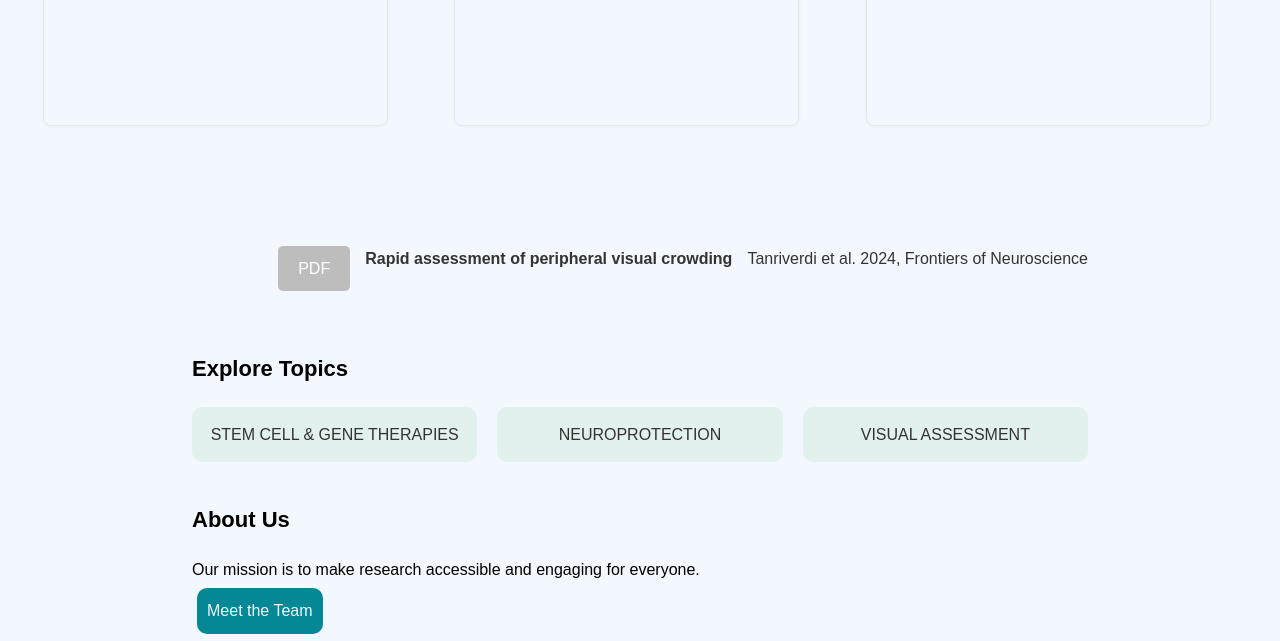
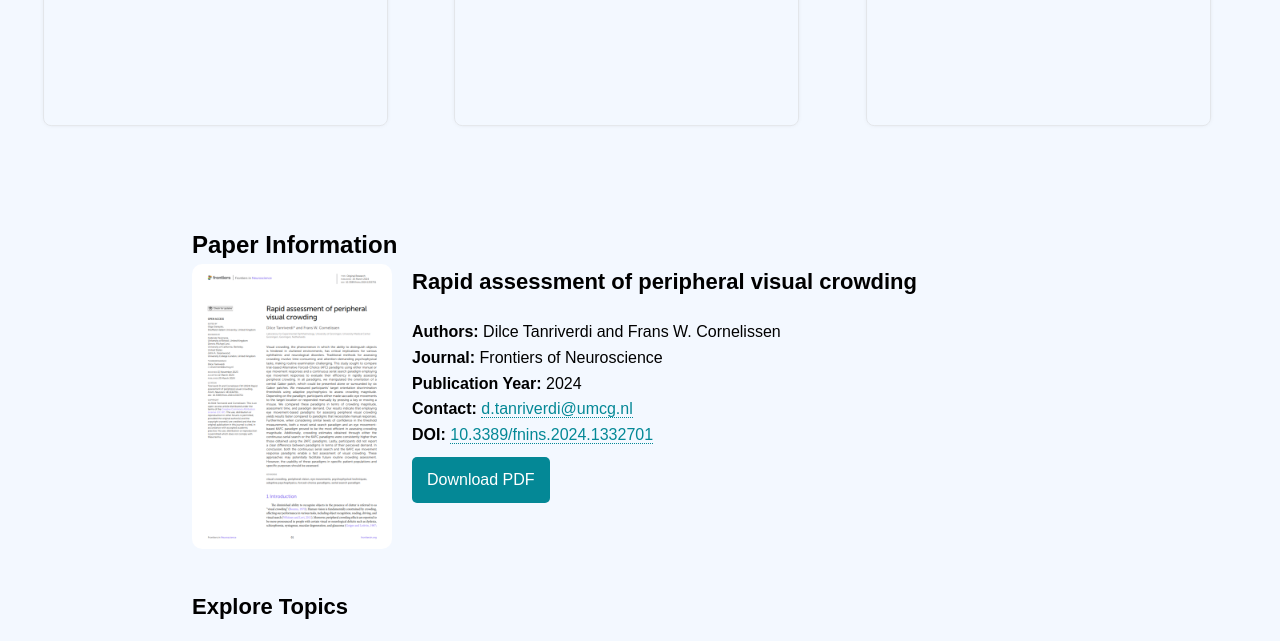
Before and after one commit to polinaim/minijournal, a plain HTML site: page Papers/Tanriverdi2024.html in a window 1280 px wide. Shown: the part 596-1237 px from the top of the page. Drawn offline with Linux system fonts and the light colour scheme.

Commit message:
paper info

```diff
--- a/Papers/Tanriverdi2024.html
+++ b/Papers/Tanriverdi2024.html
@@ -110,17 +110,23 @@
 
     </main>
 
-    <section id="hero">
-        <div class="container">
-            <div class="section-nav" style="float: right; margin-right: 0px;">
-                <a href="Tanriverdi2024.pdf" target="_blank">PDF</a>
-            <h4>Rapid assessment of peripheral visual crowding</h4>
-            Tanriverdi et al. 2024, Frontiers of Neuroscience
+    <section id="PaperInfo" class="container">
+        <div class="title">
+            <h2>Paper Information</h2>
+        </div>
+        <div class="paper-info-container">
+            <img src="../images/Tanriverdi2024front.png" alt="Paper Front Page" class="paper-image">
+            <div class="paper-details">
+                <h3>Rapid assessment of peripheral visual crowding</h3>
+                <p><strong>Authors:</strong> Dilce Tanriverdi and Frans W. Cornelissen</p>
+                <p><strong>Journal:</strong> Frontiers of Neuroscience</p>
+                <p><strong>Publication Year:</strong> 2024</p>
+                <p><strong>Contact:</strong> <a href="mailto:d.tanriverdi@umcg.nl" class="email-link">d.tanriverdi@umcg.nl</a></p>
+                <p><strong>DOI:</strong> <a href="https://doi.org/10.3389/fnins.2024.1332701" class="doi-link">10.3389/fnins.2024.1332701</a></p>
+                <p><a href="Tanriverdi2024.pdf" target="_blank" class="pdf-link">Download PDF</a></p>
             </div>
         </div>
     </section>
-
-
 
         <!-- Explore Topics Section -->
         <section id="topics">
--- a/styles.css
+++ b/styles.css
@@ -760,3 +760,47 @@ input[type="radio"] {
 #video-slide2:checked ~ .slides-container {
     transform: translateX(-100%);
 }
+
+.paper-info-container {
+    display: flex;
+    align-items: flex-start;
+}
+.paper-image {
+    width: 200px;
+    margin-right: 20px;
+}
+.paper-details {
+    flex: 1;
+}
+.email-link {
+    color: #048896;
+    text-decoration: none;
+    border-bottom: 1px dotted #048896;
+}
+.email-link:hover {
+    color: #036d7a;
+    border-bottom: 1px solid #036d7a;
+}
+
+.pdf-link {
+    display: inline-block;
+    padding: 10px 15px;
+    background-color: #048896;
+    color: white;
+    text-decoration: none;
+    border-radius: 5px;
+    margin-top: 10px;
+}
+.pdf-link:hover {
+    background-color: #036d7a;
+}
+
+.doi-link {
+    color: #048896; /* Match the title color */
+    text-decoration: none;
+    border-bottom: 1px dotted #048896; /* Dotted underline for style */
+}
+.doi-link:hover {
+    color: #036d7a; /* Darker shade on hover */
+    border-bottom: 1px solid #036d7a; /* Solid underline on hover */
+}
```
Also changed, not shown: images/Tanriverdi2024front.png (added).
